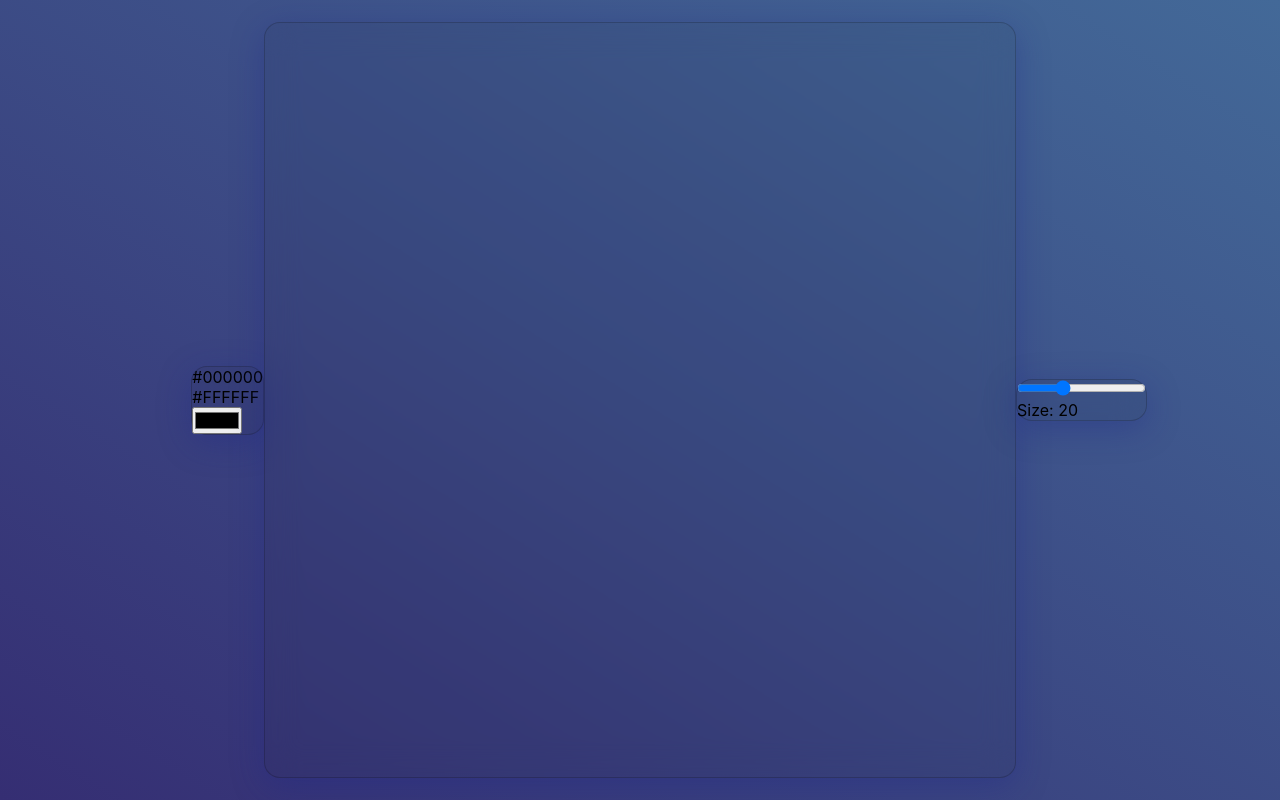
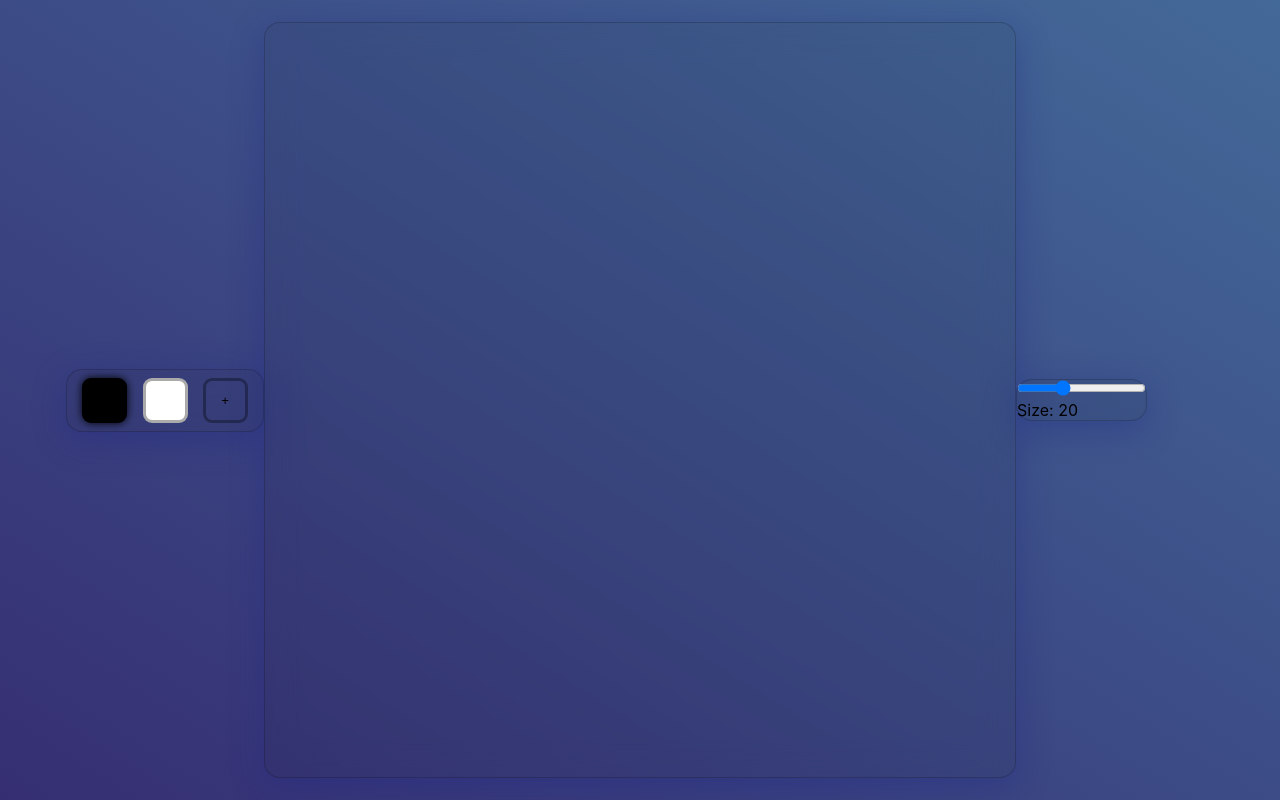
Before and after one commit to JGQH/Drawing-Devjam, a React (Vite) app: page / in a window 1280 px wide. Built offline with nearby package versions, Linux system fonts and the light colour scheme.

Commit message:
Improve color palette
Boilerplate used for color palette is replaced with proper visualization
Components added to simplify logic of color handling

```diff
--- /dev/null
+++ b/src/components/ColorPalette/AdderButton.tsx
@@ -0,0 +1,27 @@
+import React, { useRef } from 'react'
+import useDrawingContext from '@Hooks/useDrawingContext'
+import styles from './ColorPalette.module.scss'
+
+interface AdderButtonProps {
+  push: (element:string) => void
+}
+
+export default function AdderButton({ push }:AdderButtonProps) {
+  const hiddenInput = useRef<HTMLInputElement>(null)
+  const { setColor } = useDrawingContext()
+
+  function doPush(newColor:string) {
+    //Automatically select new color
+    setColor(newColor)
+    push(newColor)
+  }
+
+  return (
+    <>
+      <button className={styles.button} onClick={() => hiddenInput.current?.click()}>
+        +
+      </button>
+      <input ref={hiddenInput} type='color' onChange={e => doPush(e.target.value)} />
+    </>
+  )
+}
--- /dev/null
+++ b/src/components/ColorPalette/ColorButton.tsx
@@ -0,0 +1,20 @@
+import React, { CSSProperties } from 'react'
+import useDrawingContext from '@Hooks/useDrawingContext'
+import styles from './ColorPalette.module.scss'
+
+interface ColorButtonProps {
+  color: string
+}
+
+export default function ColorButton({ color }:ColorButtonProps) {
+  const { color:brushColor , setColor } = useDrawingContext()
+  const isSelected = brushColor === color
+
+  function doSetColor() {
+    setColor(color)
+  }
+
+  return (
+    <button className={`${styles.button} ${isSelected && styles.selected}`} onClick={doSetColor} style={{ '--button-color': color } as CSSProperties} />
+  )
+}
--- /dev/null
+++ b/src/components/ColorPalette/ColorPalette.module.scss
@@ -0,0 +1,28 @@
+.container {
+  display: flex;
+  flex-flow: row;
+  flex-wrap: wrap;
+  justify-content: space-evenly;
+  width: 75%;
+
+  padding: .5rem;
+  gap: .5rem;
+
+  .button {
+    cursor: pointer;
+    flex-basis: 25%;
+    border: 3px solid #00000055;
+    background-color: var(--button-color);
+    border-radius: 20%;
+
+    aspect-ratio: 1;
+
+    &.selected {
+      box-shadow: 0 0 .5rem var(--button-color);
+    }
+  }
+
+  input {
+    display: none;
+  }
+}
--- a/src/components/ColorPalette/ColorPalette.tsx
+++ b/src/components/ColorPalette/ColorPalette.tsx
@@ -1,23 +1,18 @@
 import React from 'react'
-import useDrawingContext from '@Hooks/useDrawingContext'
 import useArray from '@Hooks/useArray'
+import ColorButton from './ColorButton'
+import styles from './ColorPalette.module.scss'
+import AdderButton from './AdderButton'
 
 export default function ColorPalette() {
-  const { setColor } = useDrawingContext()
   const [ array, push ] = useArray(['#000000', '#FFFFFF'])
 
-  function doPush(newColor:string) {
-    //Automatically select new color
-    setColor(newColor)
-    push(newColor)
-  }
-
   return (
-    <div className='colorpalette-component'>
+    <div className={`colorpalette-component ${styles.container}`}>
       {array.map((color, i) =>
-        <div key={i} onClick={() => setColor(color)}>{color}</div>
+        <ColorButton key={i} {...{ color }} />
       )}
-      <input type='color' onChange={e => doPush(e.target.value)} />
+      <AdderButton {...{ push }} />
     </div>
   )
 }
```
Also changed, not shown: 1 other file (tests, documents, lock files or other folders).
